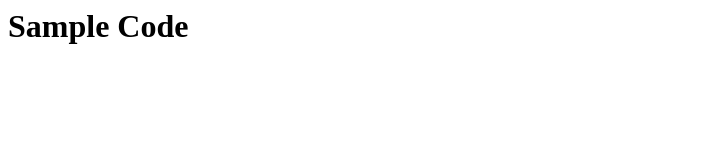
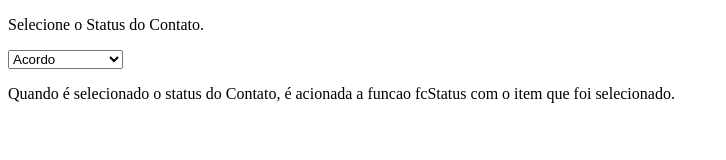
Before and after one commit to pjdsant/interview, a plain HTML site: page index.html in a window 1280 px wide. Shown: the whole page, without its empty margins (0-726 px from the left). Drawn offline with Linux system fonts and the light colour scheme.

Commit message:
Atualizado para pt-Br

```diff
--- a/index.html
+++ b/index.html
@@ -1,10 +1,26 @@
+<!DOCTYPE html>
 <html>
-    <head>
-    </head>
-    <body>
-        <h1>Sample Code</h1>
-        <script>
-            alert("testing Alert()");
-        </script>
-    </body>
+  <body>
+
+    <p>Selecione o Status do Contato.</p>
+
+    <select id="itemStatus" onchange="fcStatus()">
+      <option value="Aceito">Acordo
+      <option value="Nao Aceito">NaoAceito
+      <option value="Nao Atendeu">NoaAtendeu
+      <option value="Nao Encontrado">NaoEncontrado
+    </select>
+
+    <p>Quando é selecionado o status do Contato, é acionada a funcao fcStatus com o item que foi selecionado.</p>
+
+    <p id="demo"></p>
+
+    <script>
+      function fcStatus() {
+        var x = document.getElementById("itemStatus").value;
+        document.getElementById("demo").innerHTML = "Você selecionou a opcao: " + x;
+      }
+    </script>
+
+  </body>
 </html>
```
